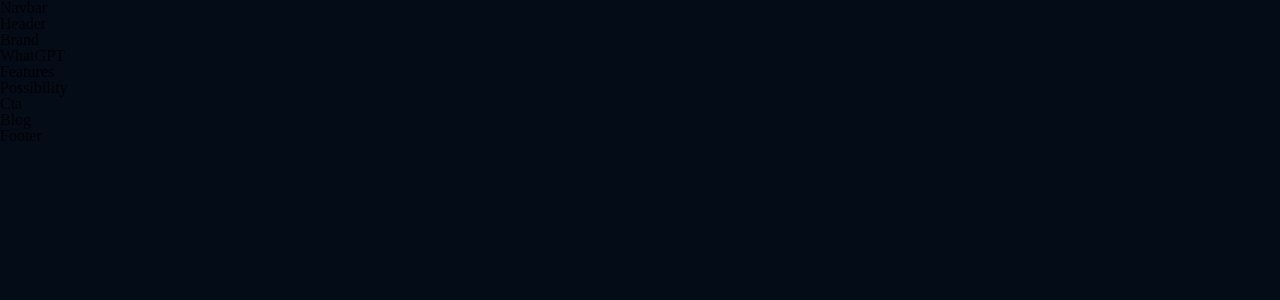
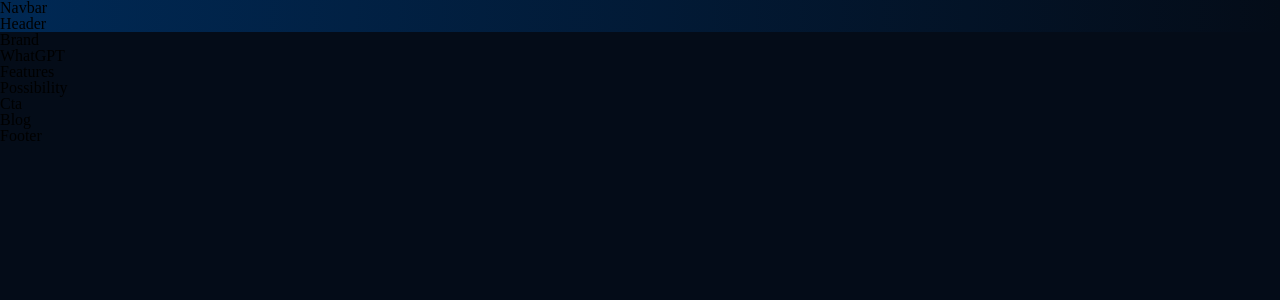
Before and after one commit to Kwonsongji/gpt1_jsm, a React (Create React App) app: page / in a window 1280 px wide. Shown: the top 300 px of the page. Built offline with nearby package versions, Linux system fonts and the light colour scheme.

Commit message:
gradient bg

```diff
--- a/src/App/index.css
+++ b/src/App/index.css
@@ -7,3 +7,28 @@
 body{
   background: var(--color-bg);
 }
+
+a {
+  color: unset;
+  text-decoration: none;
+}
+
+.gradient__bg{
+
+
+    /* ff 3.6+ */
+    background:-moz-radial-gradient(circle at 3% 25%, rgba(0, 40, 83, 1) 0%, rgba(4, 12, 24, 1) 100%);
+
+    /* safari 5.1+,chrome 10+ */
+    background:-webkit-radial-gradient(circle at 3% 25%, rgba(0, 40, 83, 1) 0%, rgba(4, 12, 24, 1) 100%);
+
+    /* opera 11.10+ */
+    background:-o-radial-gradient(circle at 3% 25%, rgba(0, 40, 83, 1) 0%, rgba(4, 12, 24, 1) 100%);
+
+    /* ie 10+ */
+    background:-ms-radial-gradient(circle at 3% 25%, rgba(0, 40, 83, 1) 0%, rgba(4, 12, 24, 1) 100%);
+
+    /* global 92%+ browsers support */
+    background:radial-gradient(circle at 3% 25%, rgba(0, 40, 83, 1) 0%, rgba(4, 12, 24, 1) 100%);
+
+}
```
